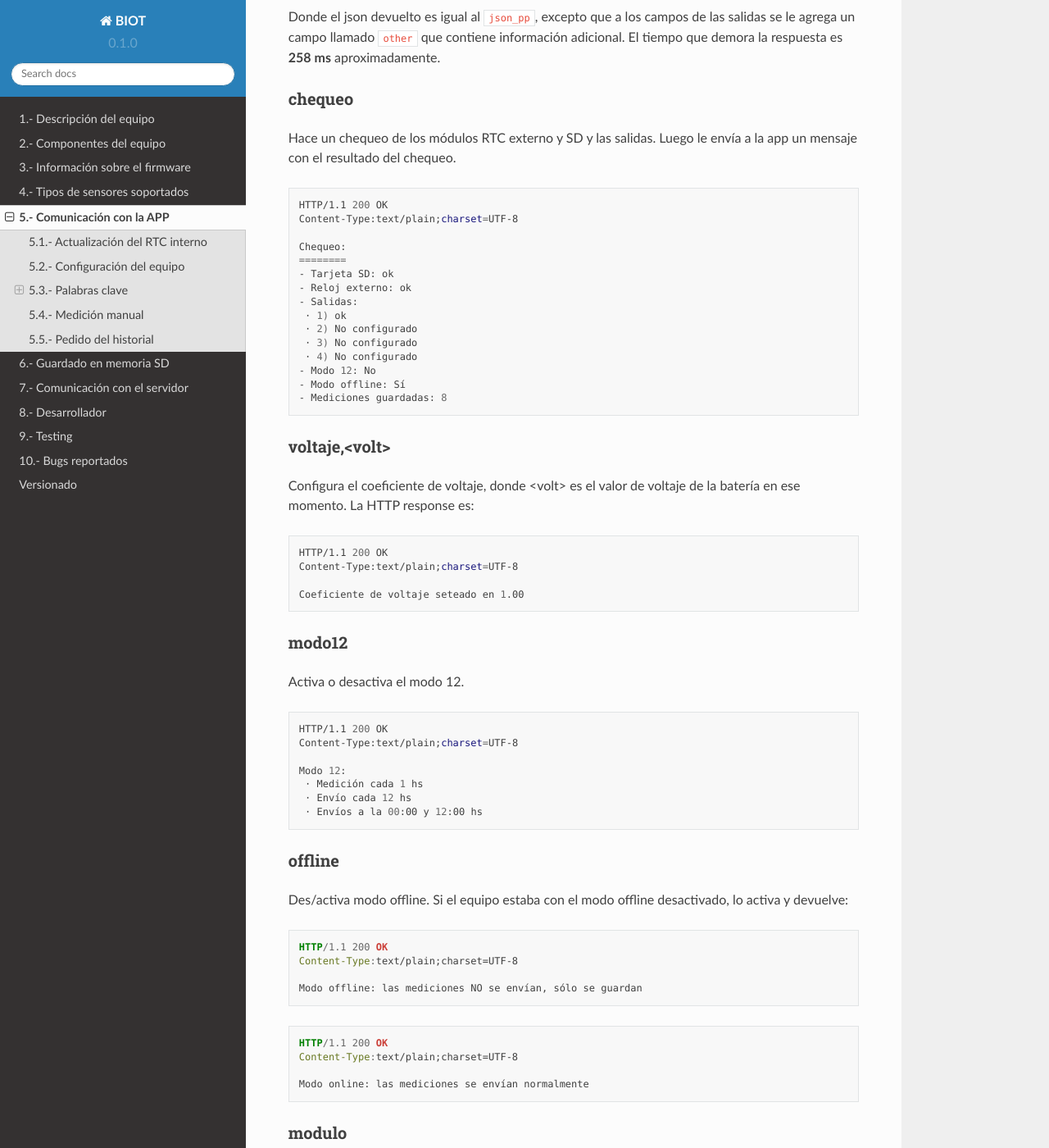
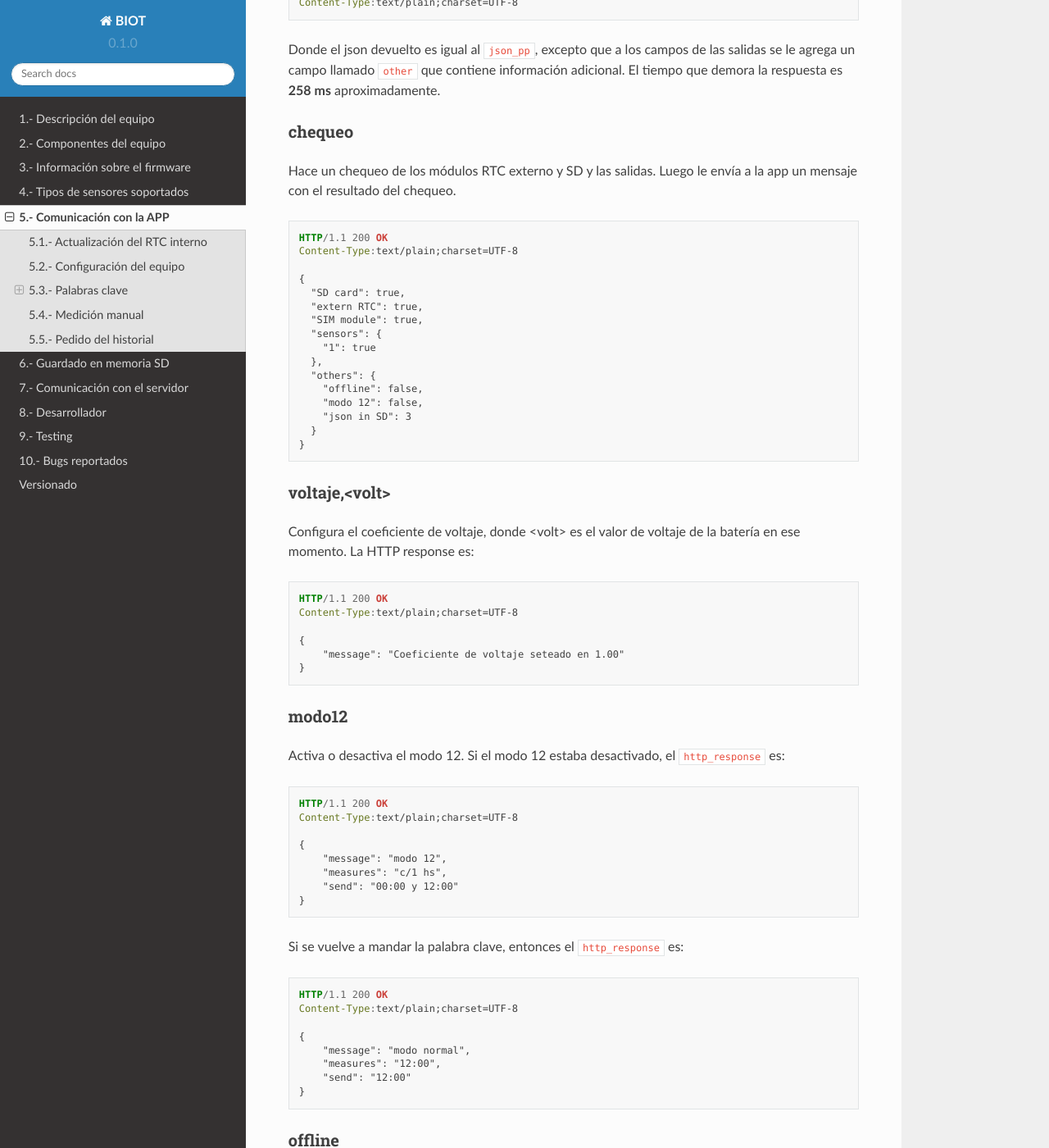
Before and after one commit to lianjosho/BIOT-docu, a Sphinx documentation site: the page built from docs/source/others/app.rst, in a window 1280 px wide and 1400 px high, scrolled down 3650 px. Shown: the whole window at 82% size. Built offline with Sphinx 7.4.7 and the Read the Docs theme 2.0.0, drawn with Linux system fonts in a browser that asks for light colours; some of the changed text lies outside the part shown.

```diff
--- a/docs/source/others/app.rst
+++ b/docs/source/others/app.rst
@@ -80,28 +80,28 @@ Si todo sale bien, entonces el http response es:
     Content-Type:text/plain;charset=UTF-8
 
     {
-      "sensors": {
-        "Salida1(o1)": <sensor_value>,
-        "Salida2(o2)": <sensor_value>
-        },
-      "save": <save_value>,
-      "sent": <sent_value>
+        "id": "L-7BF4",
+        "sensors": true,
+        "save": true,
+        "sent": 1
     }
 
 Donde:
 
-- ``<sensor_value>``: resultado de configurar el sensor.
-    - **0**: el sensor no se configuró, ya sea porque no se obtuvo respuesta o porque responde mal.
-    - **1**: el sensor se configuró correctamente.
-- ``<save_value>``: resultado del guardado de la configuración.
-    - **0**: no se guardó la configuración.
-    - **1**: la configuración se guardó y quedó como pendiente.
-- ``<sent_value>``: resultado del envío de la configuración.
+- ``<id>``: identificador del equipo.
+- ``<sensors>``: resultado de configurar los sensores.
+    - **false**: hubo un problema con algún sensor y no se configuró.
+    - **true**: los sensores se configurarion correctamente.
+- ``<save>``: resultado del guardado de la configuración.
+    - **false**: no se guardó la configuración.
+    - **true**: se guardó la configuración.
+- ``<sent>``: resultado del envío de la configuración.
     - **0**: módulo offline activado, no se envía la configuración.
     - **1**: la configuración se envió correctamente.
     - **2**: el módulo SIM no responde.
     - **3**: no se pudo obtener conexión a internet.
     - **4**: el servidor no respondió con 200 ok.
+
 
 
 
@@ -408,23 +411,24 @@ Hace un chequeo de los módulos RTC externo y SD y las
 salidas. Luego le envía a la app un mensaje con el
 resultado del chequeo.
 
-.. code-block:: bash
+.. code-block:: http
 
     HTTP/1.1 200 OK
     Content-Type:text/plain;charset=UTF-8
 
-    Chequeo:
-    ========
-    - Tarjeta SD: ok
-    - Reloj externo: ok
-    - Salidas:
-     · 1) ok
-     · 2) No configurado
-     · 3) No configurado
-     · 4) No configurado
-    - Modo 12: No
-    - Modo offline: Sí
-    - Mediciones guardadas: 8
+    {
+      "SD card": true,
+      "extern RTC": true,
+      "SIM module": true,
+      "sensors": {
+        "1": true
+      },
+      "others": {
+        "offline": false,
+        "modo 12": false,
+        "json in SD": 3
+      }
+    }
 
 voltaje,<volt>
 ==============
@@ -432,27 +436,45 @@ voltaje,<volt>
 Configura el coeficiente de voltaje, donde <volt> es el
 valor de voltaje de la batería en ese momento. La HTTP response es:
 
-.. code-block:: bash
+.. code-block:: http
 
-   HTTP/1.1 200 OK
-   Content-Type:text/plain;charset=UTF-8
+    HTTP/1.1 200 OK
+    Content-Type:text/plain;charset=UTF-8
 
-   Coeficiente de voltaje seteado en 1.00
+    {
+        "message": "Coeficiente de voltaje seteado en 1.00"
+    }
 
 modo12
 ======
 
-Activa o desactiva el modo 12.
+Activa o desactiva el modo 12. Si el modo 12 estaba desactivado, el
+``http_response`` es:
 
-.. code-block:: bash
+.. code-block:: http
 
-   HTTP/1.1 200 OK
-   Content-Type:text/plain;charset=UTF-8
+    HTTP/1.1 200 OK
+    Content-Type:text/plain;charset=UTF-8
 
-   Modo 12:
-    · Medición cada 1 hs
-    · Envío cada 12 hs
-    · Envíos a la 00:00 y 12:00 hs
+    {
+        "message": "modo 12",
+        "measures": "c/1 hs",
+        "send": "00:00 y 12:00"
+    }
+
+Si se vuelve a mandar la palabra clave, entonces el
+``http_response`` es:
+
+.. code-block:: http
+
+    HTTP/1.1 200 OK
+    Content-Type:text/plain;charset=UTF-8
+
+    {
+        "message": "modo normal",
+        "measures": "12:00",
+        "send": "12:00"
+    }
 
 offline
 =======
@@ -465,14 +487,20 @@ desactivado, lo activa y devuelve:
     HTTP/1.1 200 OK
     Content-Type:text/plain;charset=UTF-8
 
-    Modo offline: las mediciones NO se envían, sólo se guardan
+    {
+        "message": "Modo offline: activado"
+    }
+
+Si se vuelve a enviar la palabra clave, entonces responde:
 
 .. code-block:: http
 
     HTTP/1.1 200 OK
     Content-Type:text/plain;charset=UTF-8
 
-    Modo online: las mediciones se envían normalmente
+    {
+        "message": "Modo offline: desactivado"
+    }
 
 modulo
 ======
@@ -485,7 +513,9 @@ guardan las mediciones fallidas. El http_response es:
     HTTP/1.1 200 OK
     Content-Type:text/plain;charset=UTF-8
 
-    Memoria SD formateada. Mediciones guardadas eliminadas
+    {
+        "message": "Memoria SD formateada. Mediciones guardadas eliminadas"
+    }
 
 reset
 =====
@@ -507,7 +537,9 @@ El http_response es:
     HTTP/1.1 200 OK
     Content-Type:text/plain;charset=UTF-8
 
-    El json de medición se va a armar con un sn inválido
+    {
+        "message": "json_measure con SN inválido"
+    }
 
 Y si se vuelve a mandar la palabra clave, devuelve:
 
@@ -516,7 +548,9 @@ Y si se vuelve a mandar la palabra clave, devuelve:
     HTTP/1.1 200 OK
     Content-Type:text/plain;charset=UTF-8
 
-    El json de medición se va a armar normal
+    {
+        "message": "json_measure normal"
+    }
 
 invalid time
 ============
@@ -532,7 +566,9 @@ El http_response es:
     HTTP/1.1 200 OK
     Content-Type:text/plain;charset=UTF-8
 
-    El json de medición se va a armar con un timestamp inválido
+    {
+        "message": "json_measure con timestamp inválido"
+    }
 
 Y si se vuelve a mandar la palabra clave, devuelve:
 
@@ -541,7 +577,9 @@ Y si se vuelve a mandar la palabra clave, devuelve:
     HTTP/1.1 200 OK
     Content-Type:text/plain;charset=UTF-8
 
-    El json de medición se va a armar normal
+    {
+        "message": "json_measure normal"
+    }
 
 log
 ===
@@ -564,12 +602,12 @@ internet. El `http_response` es:
     HTTP/1.1 200 OK
     Content-Type:text/plain;charset=UTF-8
 
-    APN configurado:
-    Credenciales:
-    -------------
-     · apn: <valor de apn>
-     · user: <valor de user>
-     · pwd: <valor de pwd>
+    {
+        "message": "APN configurado",
+        "apn": "<valor de apn>",
+        "user": "<valor de user>",
+        "pwd": "<valor de pwd>"
+    }
 
 .. warning::
 
@@ -594,12 +632,12 @@ internet. El ``http_response`` es:
     HTTP/1.1 200 OK
     Content-Type:text/plain;charset=UTF-8
 
-    USER configurado:
-    Credenciales:
-    -------------
-     · apn: <valor de apn>
-     · user: <valor de user>
-     · pwd: <valor de pwd>
+    {
+        "message": "APN configurado",
+        "apn": "<valor de apn>",
+        "user": "<valor de user>",
+        "pwd": "<valor de pwd>"
+    }
 
 pwd,<valor de pwd>
 ==================
@@ -612,12 +650,12 @@ internet. El ``http_response`` es:
     HTTP/1.1 200 OK
     Content-Type:text/plain;charset=UTF-8
 
-    PWD configurado:
-    Credenciales:
-    -------------
-     · apn: <valor de apn>
-     · user: <valor de user>
-     · pwd: <valor de pwd>
+    {
+        "message": "PWD configurado",
+        "apn": "<valor de apn>",
+        "user": "<valor de user>",
+        "pwd": "<valor de pwd>"
+    }
 
 erase cred
 ==========
@@ -630,12 +668,12 @@ Borra la APN, USER y PWD que están guardados. El
     HTTP/1.1 200 OK
     Content-Type:text/plain;charset=UTF-8
 
-    APN configurado:
-    Credenciales borradas:
-    -------------
-     · apn:
-     · user:
-     · pwd:
+    {
+        "message": "Credenciales borradas",
+        "apn": "<valor de apn>",
+        "user": "<valor de user>",
+        "pwd": "<valor de pwd>"
+    }
 
 .. note::
 
```
Also changed, not shown: other parts of docs/source/others/app.rst (+3 -0 lines), docs/source/others/changelog.rst (+8 -0 lines), 8 other files.
